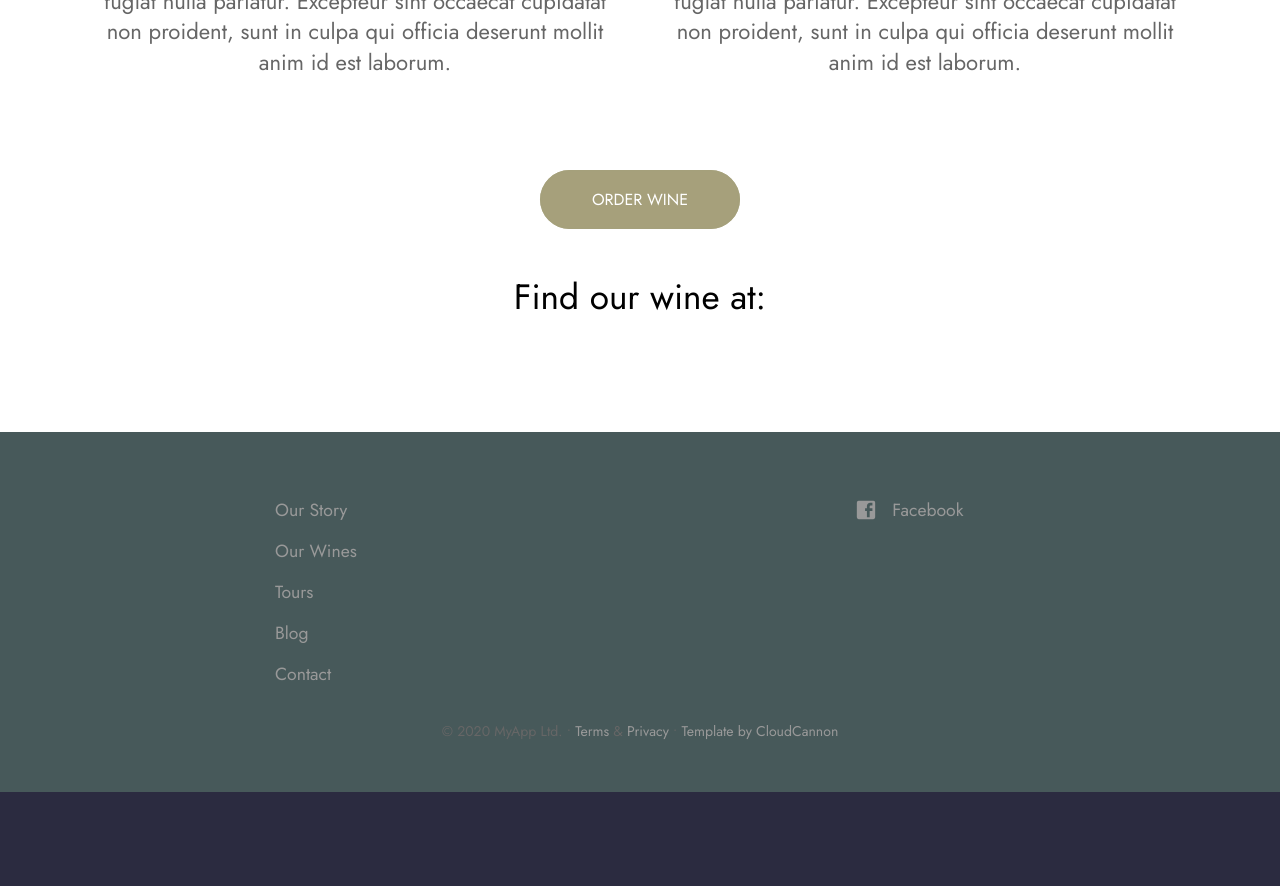
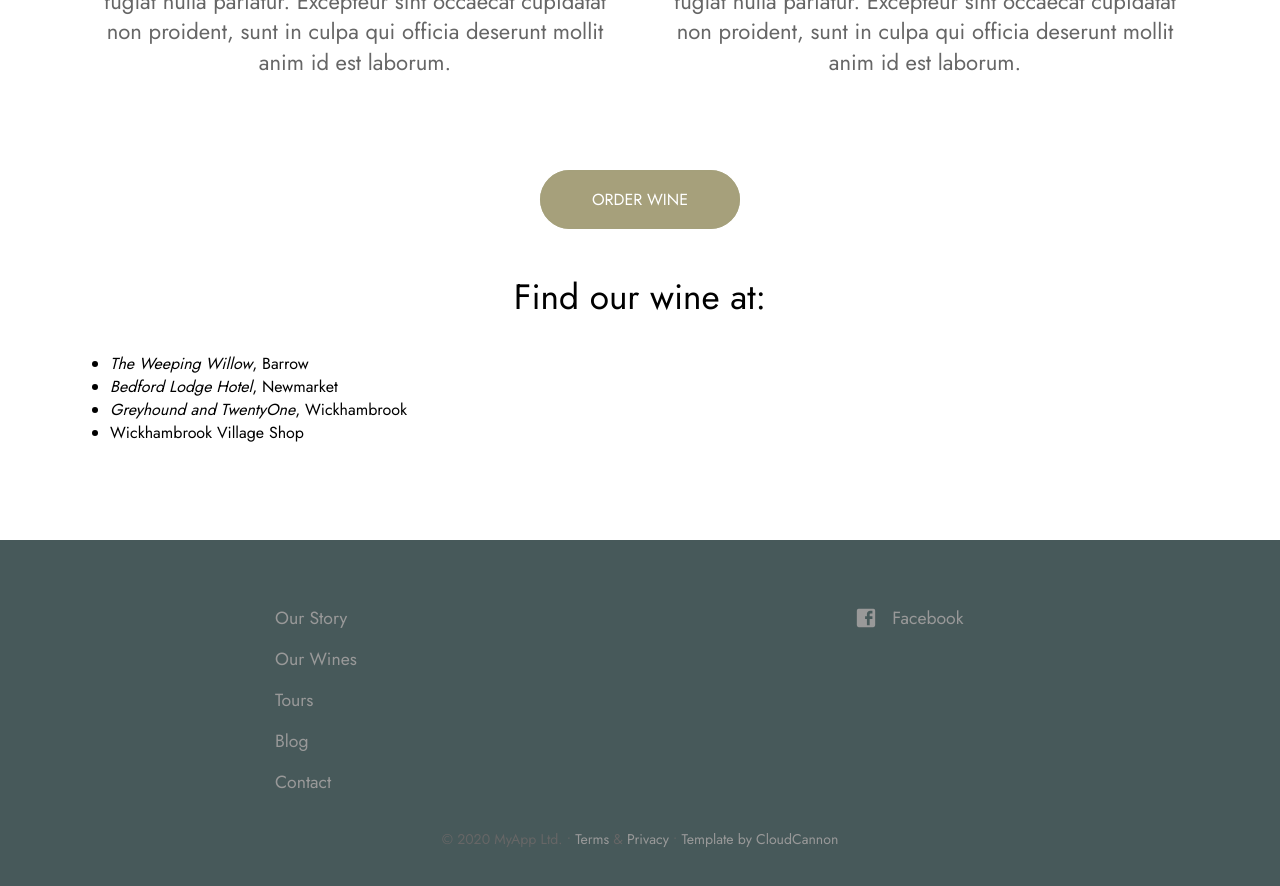
Before and after one commit to seblawson11/CoopersCroft, a Jekyll site: the page built from ourwines.html, in a window 1280 px wide and 900 px high, scrolled down 611 px. Shown: the top 886 px of the window. Built offline with Jekyll 4.4.1, drawn with Linux system fonts in a browser that asks for light colours; before the commit the page ends 1403 px from its top, so only the background shows below that.

Commit message:
added places to find

```diff
--- a/ourwines.html
+++ b/ourwines.html
@@ -24,6 +24,12 @@ description:
   <div class="where-to-find">
     <div>
       <h2>Find our wine at:</h2>
+      <ul>
+        <li><i>The Weeping Willow</i>, Barrow</li>
+        <li><i>Bedford Lodge Hotel</i>, Newmarket</li>
+        <li><i>Greyhound and TwentyOne</i>, Wickhambrook</li>
+        <li>Wickhambrook Village Shop</li>
+      </ul>
     </div>
   </div>
 </div>
```
